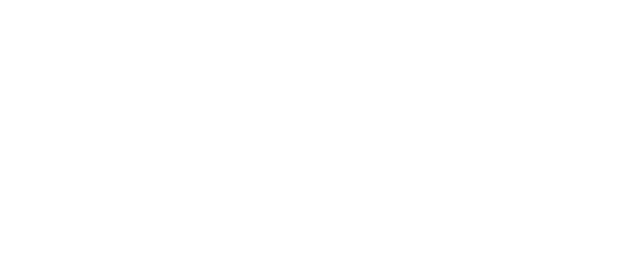
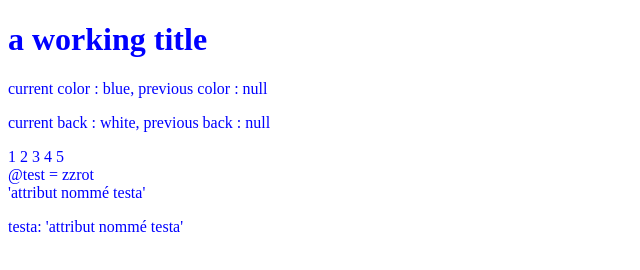
Before and after one commit to jonatjano/Cell, a website: page manualTest.html in a window 1280 px wide. Shown: the whole page, without its empty margins (0-640 px from the left). Drawn offline with Linux system fonts and the light colour scheme.

Commit message:
changed order of attribute on attribute changed callback to be the same order as state change callback

```diff
--- a/manualTest.html
+++ b/manualTest.html
@@ -1,56 +1,67 @@
 <!DOCTYPE html>
-<html lang="en">
+<html lang="en" xmlns="">
 <head>
     <meta charset="utf-8" />
     <title>Cell manual Tests</title>
     <meta name="viewport" content="width=device-width, initial-scale=1.0" />
 </head>
 <body>
-<!--    <script type="module">-->
-<!--        import Cell from "./src/Cell.js"-->
+    <script type="module">
+        import Cell from "./src/Cell.js"
 
-<!--        class Test extends Cell {-->
-<!--            static styleSheet = '@import "./other.css"'-->
-<!--            static template = "src/truc.html"-->
-<!--            static attributes = ["my-color", "title", "text", "test"]-->
+        class Test extends Cell {
+            static styleSheet = '@import "./other.css"'
+            static template = "src/truc.html"
+            static attributes = ["my-color", "title", "text", "test"]
 
-<!--            static observers = {-->
-<!--				attributes: {-->
-<!--					testa(_,val) {this.body.querySelector("#testa").innerText = `testa: ${val}`}-->
-<!--                }-->
-<!--            }-->
+            static observers = {
+				attributes: {
+					testa(val) {this.body.querySelector("#testa").innerText = `testa: ${val}`},
+					"my-color": function (val, prev) {
+						const p = this.body.querySelector("#currentColor")
+                        p.style.color = prev
+                        p.textContent = `current color : ${val}, previous color : ${prev}`
+					},
+					"my-back": function (val, prev) {
+						const p = this.body.querySelector("#currentBack")
+						p.style.backgroundColor = prev
+						p.textContent = `current back : ${val}, previous back : ${prev}`
+					}
+                }
+            }
+        }
+        Cell.register(Test)
+    </script>
+
+    <cell-test title="a working title" my-color="blue" text="3" test="zzrot" testa="'attribut nommé testa'" my-back="white"></cell-test>
+
+<!--<script type="module">-->
+<!--    import State from "./src/State.js"-->
+
+<!--    /**-->
+<!--     * @type {State~observerTree}-->
+<!--     */-->
+<!--    const observers = {-->
+<!--        1: {-->
+<!--			[State.leaf]: (nev, old) => console.log(`myObj[1] changed from ${old} to ${nev}`),-->
+<!--            // 2: (nev, old) => console.log(`myObj[1][2] changed from ${old} to ${nev}`)-->
 <!--        }-->
-<!--        Cell.register(Test)-->
-<!--    </script>-->
+<!--    }-->
 
-<!--    <cell-test title="a working title" my-color="blue" text="idk, something, maybe" test="zzrot" testa="testa"></cell-test>-->
+<!--    const state = State.create({}, observers)-->
+<!--    globalThis.state = state-->
+<!--	globalThis.State = State-->
+<!--    state[1] = {2: "lol"}-->
 
-<script type="module">
-    import State from "./src/State.js"
+<!--	const a = state[1].addObservers({2: (nev, old) => console.log(`myObj[1][2] changed from ${old} to ${nev}`)})-->
+<!--	// state.addObservers({1: {2: (nev, old) => console.log(`myObj[1][2] changed from ${old} to ${nev}`)}})-->
+<!--	state[1][2] = "b"-->
 
-    /**
-     * @type {State~observerTree}
-     */
-    const observers = {
-        1: {
-			[State.leaf]: (nev, old) => console.log(`myObj[1] changed from ${old} to ${nev}`),
-            // 2: (nev, old) => console.log(`myObj[1][2] changed from ${old} to ${nev}`)
-        }
-    }
+<!--    console.log(state[1] === state[1])-->
+<!--	console.log(state[1][State.isState])-->
+<!--	console.log(state[1][State.state])-->
+<!--	console.log(state[1] === a)-->
 
-    const state = State.create({}, observers)
-    globalThis.state = state
-	globalThis.State = State
-    state[1] = {2: "lol"}
-
-	state[1].addObservers({2: (nev, old) => console.log(`myObj[1][2] changed from ${old} to ${nev}`)})
-	// state.addObservers({1: {2: (nev, old) => console.log(`myObj[1][2] changed from ${old} to ${nev}`)}})
-	state[1][2] = "b"
-
-    console.log(state[1] === state[1])
-	console.log(state[1][State.isState])
-	console.log(state[1][State.state])
-
-</script>
+<!--</script>-->
 </body>
 </html>
--- a/src/Cell.js
+++ b/src/Cell.js
@@ -12,8 +12,8 @@ import {deepFreeze, toSkewerCase} from "./utils.js"
  */
 /**
  * @callback Cell~attributeChangedCallbackType
+ * @param {string} newValue
  * @param {string} oldValue
- * @param {string} newValue
  */
 
 const reactiveSlot = Symbol("cellReactiveSlot")
@@ -105,9 +105,6 @@ export default class Cell extends HTMLElement {
 			this.#body.append(this.constructor.template.cloneNode(true))
 		}
 		this.generateReactiveObservers()
-		this.generateReactiveObservers()
-		this.generateReactiveObservers()
-		this.generateReactiveObservers()
 
 		this.state = state
 	}
@@ -184,8 +181,8 @@ export default class Cell extends HTMLElement {
      * @param {string} newValue the attribute's new value
      */
 	attributeChangedCallback(attributeName, oldValue, newValue) {
-		this?.constructor?.observers?.attributes?.[attributeName]?.call?.(this, oldValue, newValue)
-		this?.reactiveObservers?.attributes?.[attributeName]?.forEach(entry => typeof entry === "function" ? entry(oldValue, newValue) : entry.textContent = newValue)
+		this?.constructor?.observers?.attributes?.[attributeName]?.call?.(this, newValue, oldValue)
+		this?.reactiveObservers?.attributes?.[attributeName]?.forEach(entry => typeof entry === "function" ? entry(newValue, oldValue) : entry.textContent = newValue)
 	}
 
 	/**
@@ -315,7 +312,7 @@ export default class Cell extends HTMLElement {
      *      - will be transformed to skewer-case using {@link toSkewerCase}
      *      - if only one word, will prepend "cell-"
      *      - spec : https://html.spec.whatwg.org/multipage/custom-elements.html#valid-custom-element-name
-     * @param {typeof Cell} customElementDefinition a class extending Cell (the class itself, not an instance of it)
+     * @param {Cell.constructor} customElementDefinition a class extending Cell (the class itself, not an instance of it)
      * @throws {TypeError} if customElementDefinition is not a class extending Cell
      * @throws {TypeError} if shadowRootType is not a valid value
      * @return {Promise<typeof Cell>} the customElementDefinition parameter with the tagName corrected if needed
--- a/src/truc.html
+++ b/src/truc.html
@@ -1,5 +1,7 @@
-<div style="color: @my-color;">
+<div style="color: @my-color; background-color: @my-back">
     <h1>@title</h1>
+    <p id="currentColor"></p>
+    <p id="currentBack"></p>
     1 2 @text 4 5
     <br/>
     \@test = @test
```
